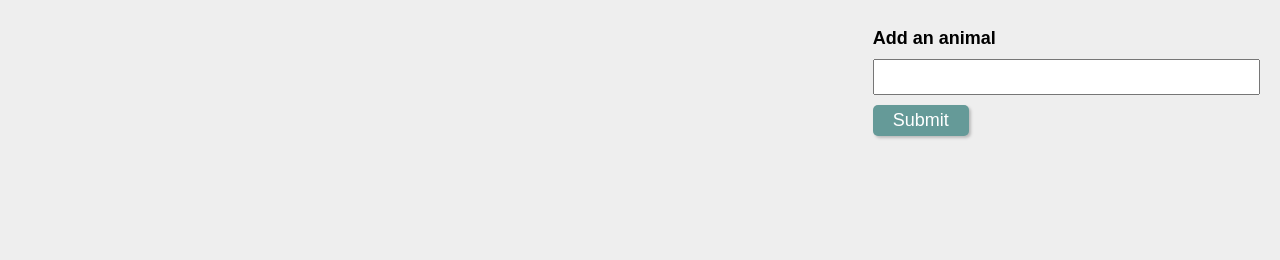
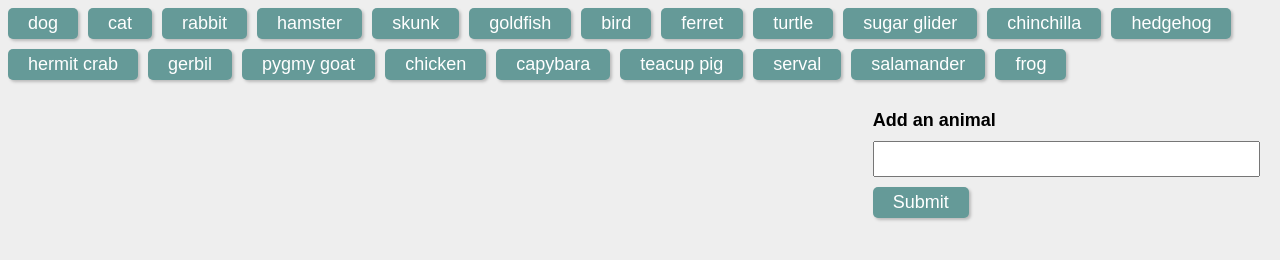
Before and after one commit to plspecter/ajax-week7-solution, a plain HTML site: page index.html in a window 1280 px wide. Drawn offline with nearby package versions, Linux system fonts and the light colour scheme; files that its build step writes are made by us from their sources.

Commit message:
ajax-week7-solutions

```diff
--- a/index.html
+++ b/index.html
@@ -4,7 +4,7 @@
 <head>
   <meta charset="UTF-8">
   <title>Animaltastic</title>
-  <link rel="stylesheet" type="text/css" href="style.css">
+  <link rel="stylesheet" type="text/css" href="assets/css/style.css">
 </head>
 
 <body>
@@ -24,7 +24,7 @@
   </div>
 
   <script src="https://cdnjs.cloudflare.com/ajax/libs/jquery/3.2.1/jquery.min.js"></script>
-  <script src="hw.js"></script>
+  <script src="assets/javascript.js/hw.js"></script>
 
 </body>
 </html>
```
Also changed, not shown: assets/javascript.js/hw.js (renamed from assets/javascript.js/app.js).
